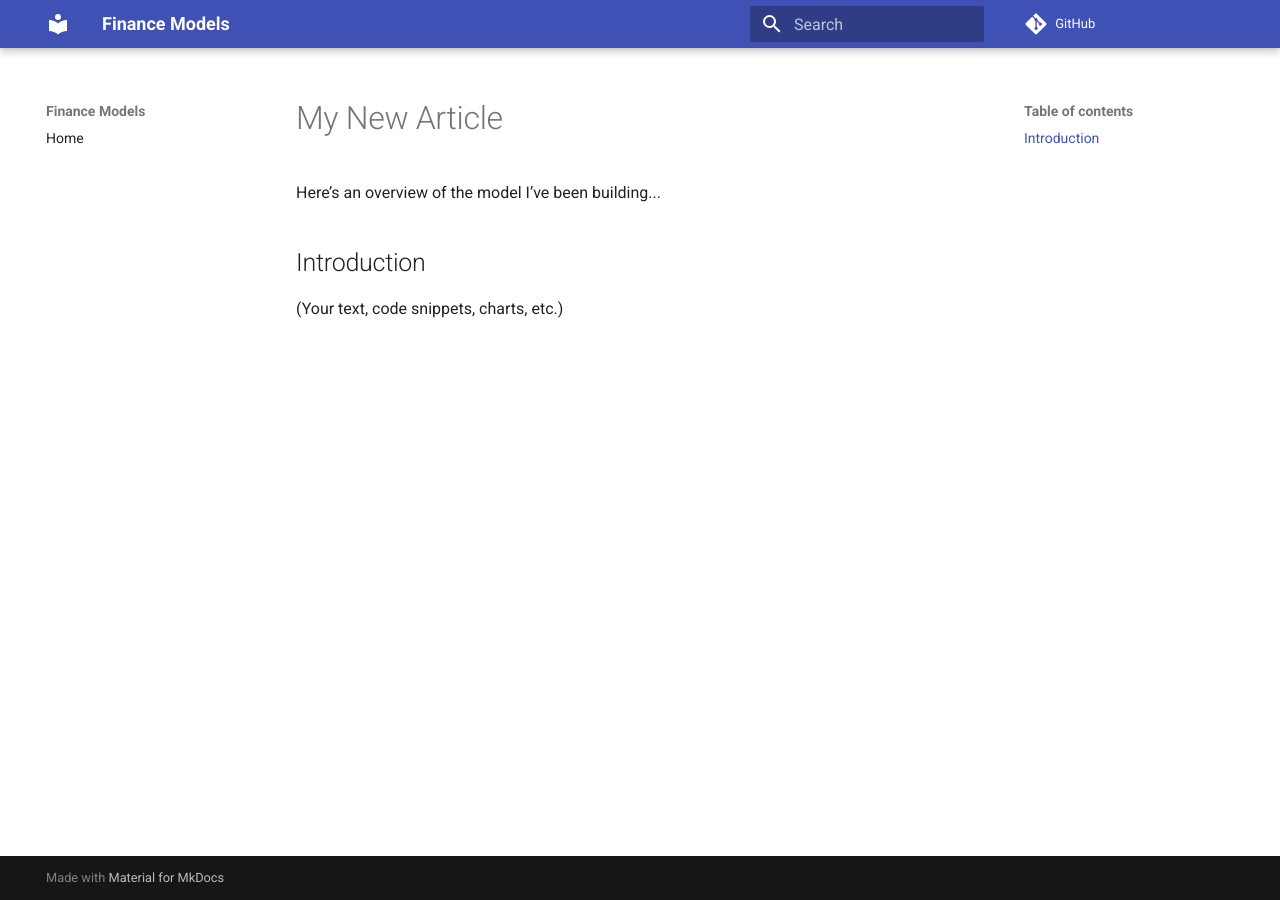
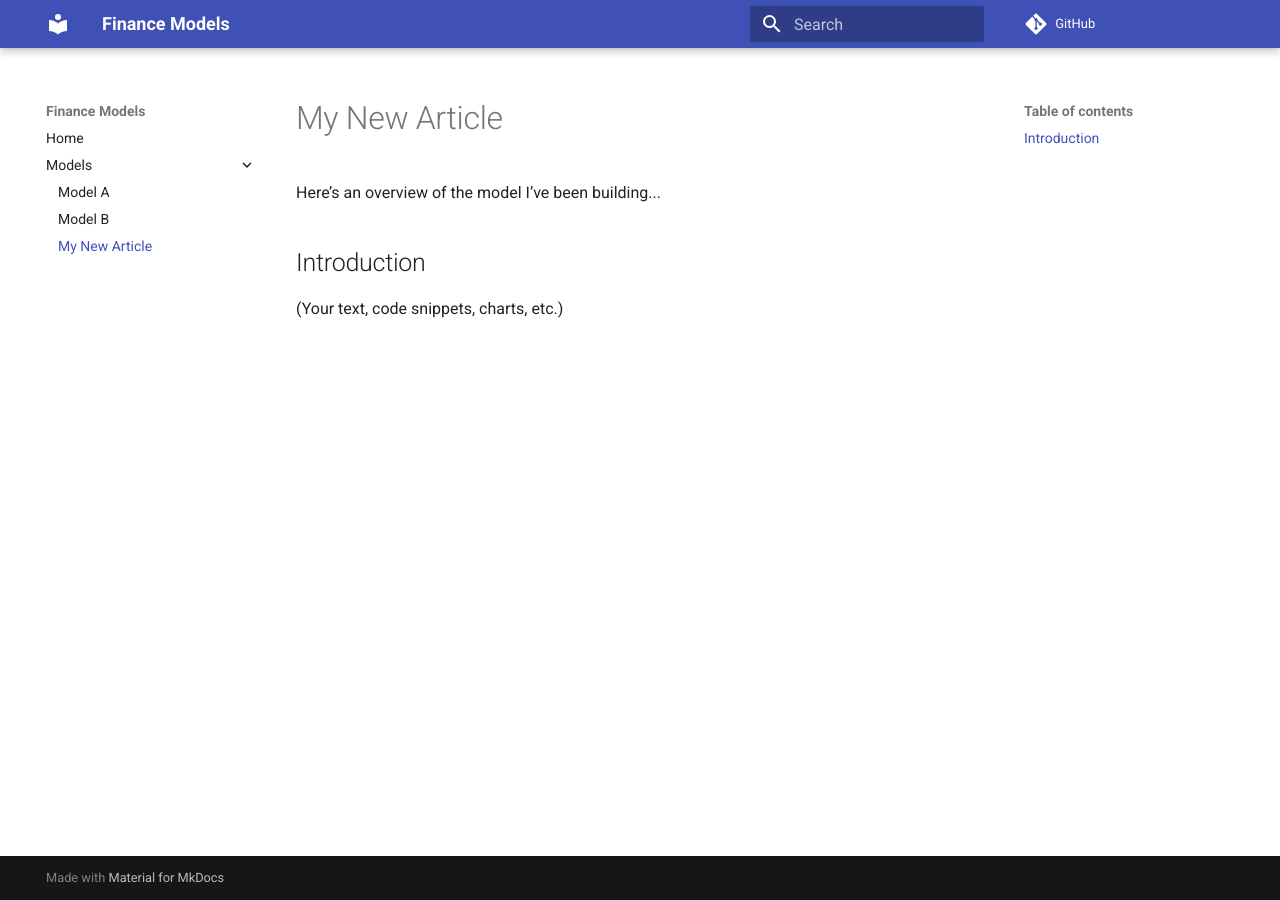
Before and after one commit to TheStatsProject/PP1A, an MkDocs documentation site: the page built from docs/models/my-new-article.md, in a window 1280 px wide. Built offline with MkDocs 1.6.1 and Material for MkDocs 9.7.7, drawn with Linux system fonts in a browser that asks for light colours; comment, search, counter and statistics services are not loaded.

Commit message:
Update mkdocs.yml

```diff
--- a/mkdocs.yml
+++ b/mkdocs.yml
@@ -4,3 +4,7 @@ theme:
 repo_url: https://github.com/TheStatsProject/PP1A
 nav:
   - Home: index.md
+  - Models:
+      - Model A: models/model_a.md
+      - Model B: models/model_b.md
+      - My New Article: models/my-new-article.md
```
